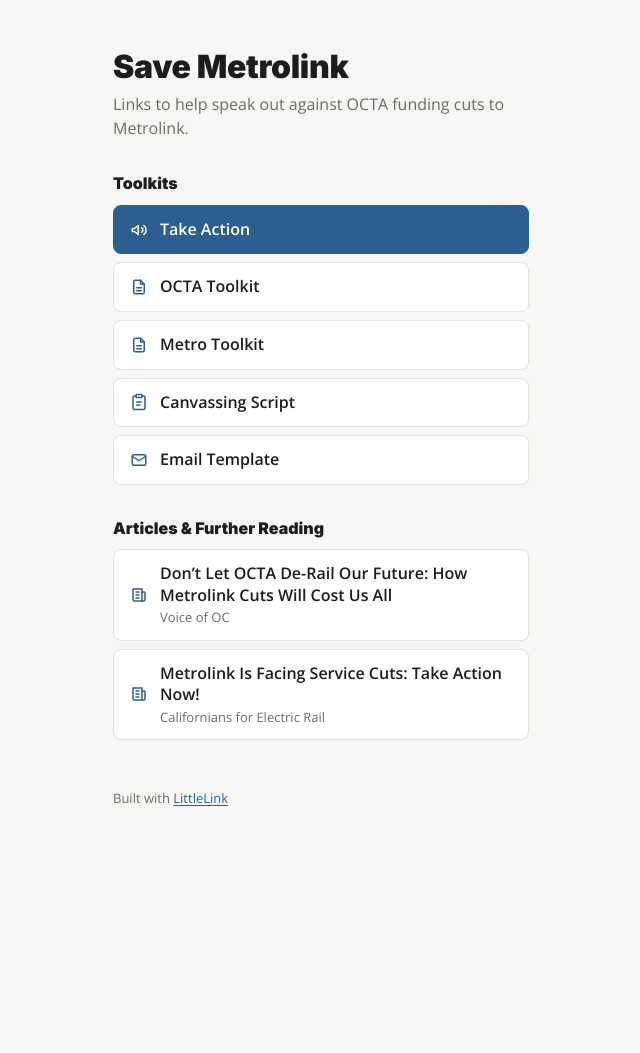
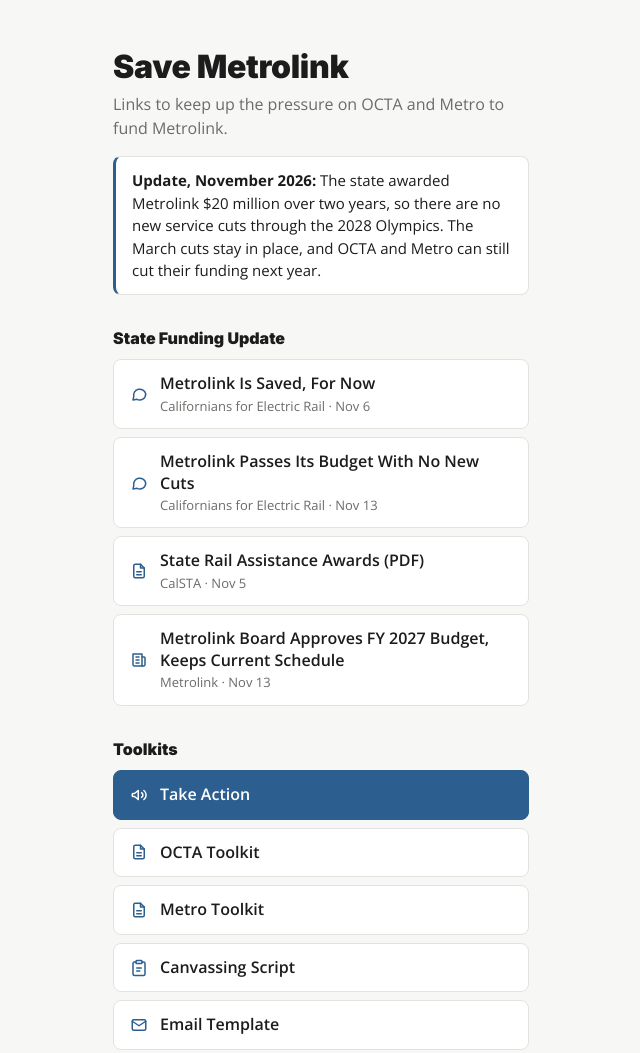
Before and after one commit to andrewcgraves/cer-links, a plain HTML site: page index.html in a window 1280 px wide. Shown: the top 1053 px of the page, without its empty margins (319-959 px from the left). Before the commit the page ends 857 px from the top, so only its background shows below. Drawn offline with Linux system fonts and the light colour scheme; a script that the page names is missing.

Commit message:
feat(page): add state funding update for Metrolink
The state awarded Metrolink $20M in flexible State Rail Assistance,
which keeps current service through the 2028 Olympics. Add an update
notice to the hero and a State Funding Update section linking to
Californians for Electric Rail's announcement and budget recap, the
CalSTA award list, and Metrolink's budget press release. Reframe the
tagline and meta description around keeping up pressure on OCTA and
Metro.

Co-Authored-By: Claude Opus 5.5 <noreply@anthropic.com>
Claude-Session: https://claude.ai/code/session_01MXZvPQ4GNCZPCjMCdj3b2n

```diff
--- a/css/theme.css
+++ b/css/theme.css
@@ -213,3 +213,16 @@ h1 {
 		transition:none;
 	}
 }
+
+/* Update notice in the hero */
+.page .update {
+	margin:var(--spacing-s) 0 0;
+	padding:0.75rem 1rem;
+	font-size:0.9375rem;
+	line-height:1.5;
+	color:var(--text);
+	background:var(--surface);
+	border:1px solid var(--border);
+	border-left:3px solid var(--accent);
+	border-radius:0.5rem;
+}
--- a/index.html
+++ b/index.html
@@ -17,7 +17,7 @@
     <title>Save Metrolink</title>
 
     <!-- Meta Description - Write a description (150-160 characters recommended) -->
-    <meta name="description" content="Links to help speak out against OCTA funding cuts to Metrolink.">
+    <meta name="description" content="The state funded Metrolink through the 2028 Olympics. Links to keep up the pressure on OCTA and Metro to fund Metrolink.">
 
     <!-- Canonical URL - Helps prevent duplicate content issues -->
     <link rel="canonical" href="https://yourwebsite.com">
@@ -71,6 +71,7 @@
       <symbol id="i-doc" viewBox="0 0 24 24" fill="none" stroke="currentColor" stroke-width="2" stroke-linecap="round" stroke-linejoin="round"><path d="M14 3H7a2 2 0 0 0-2 2v14a2 2 0 0 0 2 2h10a2 2 0 0 0 2-2V8z"/><path d="M14 3v5h5"/><path d="M9 13h6"/><path d="M9 17h6"/></symbol>
       <symbol id="i-clipboard" viewBox="0 0 24 24" fill="none" stroke="currentColor" stroke-width="2" stroke-linecap="round" stroke-linejoin="round"><rect x="8" y="2" width="8" height="4" rx="1"/><path d="M16 4h2a2 2 0 0 1 2 2v14a2 2 0 0 1-2 2H6a2 2 0 0 1-2-2V6a2 2 0 0 1 2-2h2"/><path d="M9 12h6"/><path d="M9 16h4"/></symbol>
       <symbol id="i-mail" viewBox="0 0 24 24" fill="none" stroke="currentColor" stroke-width="2" stroke-linecap="round" stroke-linejoin="round"><rect x="3" y="5" width="18" height="14" rx="2"/><path d="m3 7 9 6 9-6"/></symbol>
+      <symbol id="i-post" viewBox="0 0 24 24" fill="none" stroke="currentColor" stroke-width="2" stroke-linecap="round" stroke-linejoin="round"><path d="M21 12a8 8 0 0 1-11.6 7.1L4 20l1-4.6A8 8 0 1 1 21 12z"/></symbol>
       <symbol id="i-article" viewBox="0 0 24 24" fill="none" stroke="currentColor" stroke-width="2" stroke-linecap="round" stroke-linejoin="round"><path d="M4 4h12v16H6a2 2 0 0 1-2-2z"/><path d="M16 8h3a1 1 0 0 1 1 1v9a2 2 0 0 1-2 2h-2"/><path d="M8 8h4"/><path d="M8 12h4"/><path d="M8 16h4"/></symbol>
     </svg>
 
@@ -79,8 +80,39 @@
 
         <header class="hero">
           <h1>Save Metrolink</h1>
-          <p class="tagline">Links to help speak out against OCTA funding cuts to Metrolink.</p>
+          <p class="tagline">Links to keep up the pressure on OCTA and Metro to fund Metrolink.</p>
+          <p class="update"><strong>Update, November 2026:</strong> The state awarded Metrolink $20 million over two years, so there are no new service cuts through the 2028 Olympics. The March cuts stay in place, and OCTA and Metro can still cut their funding next year.</p>
         </header>
+
+        <section class="link-section" aria-labelledby="update-heading">
+          <h2 id="update-heading">State Funding Update</h2>
+          <ul class="link-list" role="list">
+            <li>
+              <a class="link-card" href="https://bsky.app/profile/calelectricrail.org/post/3mznt4cbrf22n" target="_blank" rel="noopener">
+                <span class="link-card__icon"><svg aria-hidden="true"><use href="#i-post"/></svg></span>
+                <span class="link-card__body"><span class="link-card__title">Metrolink Is Saved, For Now</span><span class="link-card__meta">Californians for Electric Rail · Nov 6</span></span>
+              </a>
+            </li>
+            <li>
+              <a class="link-card" href="https://bsky.app/profile/calelectricrail.org/post/3n27pq4o4fc25" target="_blank" rel="noopener">
+                <span class="link-card__icon"><svg aria-hidden="true"><use href="#i-post"/></svg></span>
+                <span class="link-card__body"><span class="link-card__title">Metrolink Passes Its Budget With No New Cuts</span><span class="link-card__meta">Californians for Electric Rail · Nov 13</span></span>
+              </a>
+            </li>
+            <li>
+              <a class="link-card" href="https://calsta.ca.gov/-/media/calsta-media/documents/fleixble-sra-awarded-project-list-final-a11y.pdf" target="_blank" rel="noopener">
+                <span class="link-card__icon"><svg aria-hidden="true"><use href="#i-doc"/></svg></span>
+                <span class="link-card__body"><span class="link-card__title">State Rail Assistance Awards (PDF)</span><span class="link-card__meta">CalSTA · Nov 5</span></span>
+              </a>
+            </li>
+            <li>
+              <a class="link-card" href="https://metrolinktrains.com/news/metrolink-board-approves-$508.8m-fiscal-year-2027-budget-maintains-current-train-schedule/" target="_blank" rel="noopener">
+                <span class="link-card__icon"><svg aria-hidden="true"><use href="#i-article"/></svg></span>
+                <span class="link-card__body"><span class="link-card__title">Metrolink Board Approves FY 2027 Budget, Keeps Current Schedule</span><span class="link-card__meta">Metrolink · Nov 13</span></span>
+              </a>
+            </li>
+          </ul>
+        </section>
 
         <section class="link-section" aria-labelledby="toolkits-heading">
           <h2 id="toolkits-heading">Toolkits</h2>
```
